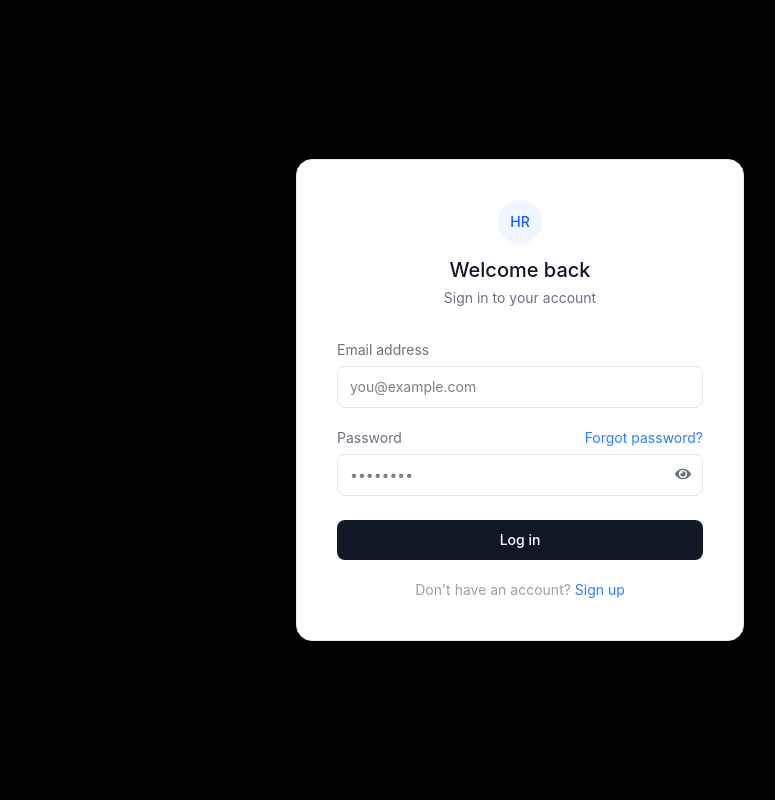
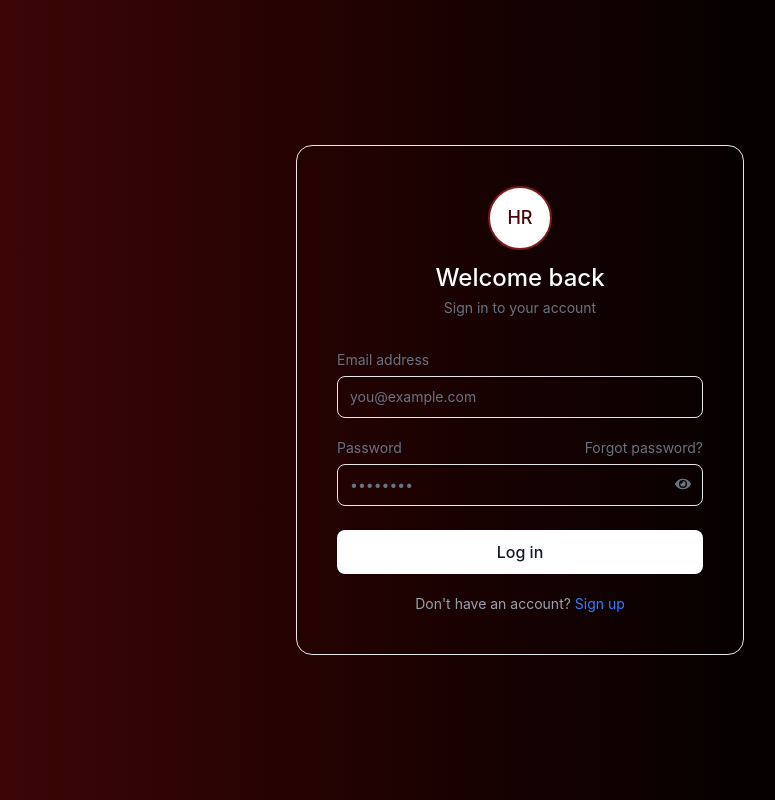
Before and after one commit to nayanbandgar/AI-RESUME-ANALAYZER, a React (Vite) app in the folder frontend/: page /login in a window 1280 px wide. Shown: the whole page, without its empty margins (120-895 px from the left). Built offline with nearby package versions, Linux system fonts and the light colour scheme.

Commit message:
feat: enhance UI across components with improved color schemes and styling adjustments

```diff
--- a/frontend/src/components/landing.jsx
+++ b/frontend/src/components/landing.jsx
@@ -22,7 +22,7 @@ export default function Landing() {
         <div className="flex flex-col gap-3">
           <button
             onClick={() => navigate("/login")}
-            className="w-full py-2.5 bg-white text-gray-900 text-l font-medium rounded-lg  border border-gray-200 hover:border-whitehover:text-white transition-colors hover:scale-105 duration-200  cursor-pointer"
+            className="w-full py-2.5 bg-white text-gray-900 text-l font-medium rounded-lg  border border-gray-200 hover:border-white hover:bg-red-950 hover:text-white transition-colors hover:scale-105 duration-200  cursor-pointer"
           >
             Login
           </button>
--- a/frontend/src/components/login.jsx
+++ b/frontend/src/components/login.jsx
@@ -98,15 +98,15 @@ export default function Login() {
   };
 
   return (
-    <div className="min-h-screen bg-black flex items-center justify-center px-4">
-      <div className="bg-white border border-gray-200 rounded-2xl p-10 w-full max-w-md">
+    <div className="min-h-screen   bg-linear-to-r from-red-950  to-black  flex items-center justify-center px-4">
+      <div className="bg-black-100 border border-gray-200 rounded-2xl p-10 w-full max-w-md">
 
         {/* Header */}
-        <div className="text-center mb-8">
-          <div className="w-11 h-11 rounded-full bg-blue-50 text-blue-600 font-medium text-sm flex items-center justify-center mx-auto mb-3">
+        <div className="text-center mb-8 ">
+          <div className="w-16 h-16 rounded-full bg-white border-red-900 border-2 text-red-950 font-medium text-lg flex items-center justify-center mx-auto mb-3">
             HR
           </div>
-          <h2 className="text-xl font-medium text-gray-900">Welcome back</h2>
+          <h2 className="text-2xl font-medium text-white">Welcome back</h2>
           <p className="text-sm text-gray-500 mt-1">Sign in to your account</p>
         </div>
 
@@ -124,7 +124,7 @@ export default function Login() {
                 email: e.target.value
               })
             }
-            className={`w-full px-3 py-2.5 border rounded-lg text-sm focus:outline-none focus:ring-2 focus:ring-blue-100 ${errors.email ? "border-red-400 focus:border-red-400" : "border-gray-200 focus:border-blue-300"
+            className={`w-full px-3 py-2.5 border text-white placeholder:text-gray-500 rounded-lg text-sm focus:outline-none focus:ring-2 focus:ring-blue-100 ${errors.email ? "border-red-400 focus:border-red-400" : "border-gray-200 focus:border-blue-300"
               }`}
           />
           {errors.email && (
@@ -164,7 +164,7 @@ export default function Login() {
 
 
             </label>
-            <a href="/forgot-password" className="text-sm text-blue-500 hover:underline">
+            <a href="/forgot-password" className="text-sm text-gray-500 hover:underline">
               Forgot password?
             </a>
           </div>
@@ -184,7 +184,7 @@ export default function Login() {
 
               }
 
-              className={`w-full px-3 py-2.5 border rounded-lg text-sm focus:outline-none focus:ring-2 focus:ring-blue-100 ${errors.password
+              className={`w-full px-3 py-2.5 border rounded-lg text-sm  tetx-white placeholder:text-gray-500 focus:outline-none focus:ring-2 focus:ring-blue-100 ${errors.password
                 ? "border-red-400 focus:border-red-400"
                 : "border-gray-200 focus:border-blue-300"
                 }`}
@@ -211,7 +211,7 @@ export default function Login() {
         <button
           type="button"
           onClick={loginUser}
-          className="w-full py-2.5 bg-gray-900 text-white text-sm font-medium rounded-lg hover:bg-gray-700 transition-colors cursor-pointer"
+          className="w-full py-2.5  bg-white text-gray-900 text-l font-medium rounded-lg  hover:bg-red-950 border-gray-200 hover:border-white hover:border-2 hover:text-white transition-colors cursor-pointer"
         >
           Log in
         </button>
--- a/frontend/src/components/sidebar.jsx
+++ b/frontend/src/components/sidebar.jsx
@@ -102,7 +102,7 @@ export default function Sidebar() {
   };
 
   return (
-    <div className="w-56 h-screen bg-white border-r border-gray-100 flex flex-col">
+    <div className="w-56 h-screen bg-red-950  border-r border-gray-100 flex flex-col">
 
       {/* Logo */}
       <div className="px-4 py-5 border-b border-gray-100">
--- a/frontend/src/components/signup.jsx
+++ b/frontend/src/components/signup.jsx
@@ -115,7 +115,7 @@ export default function Signup() {
         {/* Header */}
         <div className="text-center mb-8">
           <div className="w-16 h-16 rounded-full bg-white border-red-900 border-2 text-red-950 font-medium text-lg flex items-center justify-center mx-auto mb-3">
-            AR
+            HR
           </div>
           <h2 className="text-xl font-medium text-white">Create an account</h2>
           <p className="text-sm text-gray-400 mt-1">Sign up to get started</p>
@@ -130,7 +130,7 @@ export default function Signup() {
             placeholder="XYZ"
             value={form.name}
             onChange={handleChange}
-            className={`w-full px-3 py-2.5 border placeholder:text-gray-500 rounded-lg text-sm focus:outline-none focus:ring-2 focus:ring-blue-100 ${errors.name ? "border-red-400" : "border-gray-200 focus:border-blue-300"
+            className={`w-full px-3 py-2.5 border placeholder:text-gray-500 rounded-lg text-sm text-white focus:outline-none focus:ring-2 focus:ring-blue-100 ${errors.name ? "border-red-400" : "border-gray-200 focus:border-blue-300"
               }`}
           />
           {errors.name && <p className="text-xs text-red-500 mt-1.5">⚠ {errors.name}</p>}
@@ -146,7 +146,7 @@ export default function Signup() {
               placeholder="you@example.com"
               value={form.email}
               onChange={handleChange}
-              className={`flex-1 px-3 py-2.5 border placeholder:text-gray-500 rounded-lg text-sm focus:outline-none focus:ring-2 focus:ring-blue-100 ${errors.email ? "border-red-400" : "border-gray-200 focus:border-blue-300"
+              className={`flex-1 px-3 py-2.5 border text-white placeholder:text-gray-500 rounded-lg text-sm focus:outline-none focus:ring-2 focus:ring-blue-100 ${errors.email ? "border-red-400" : "border-gray-200 focus:border-blue-300"
                 }`}
             />
             {/* <button
@@ -227,7 +227,7 @@ export default function Signup() {
               paddingRight: "40px"
 
             }}
-            className={`w-full px-3 py-2.5 border placeholder:text-gray-500 rounded-lg text-sm focus:outline-none focus:ring-2 focus:ring-blue-100 ${errors.password ? "border-red-400" : "border-gray-200 focus:border-blue-300"
+            className={`w-full px-3 py-2.5 border text-white placeholder:text-gray-500 rounded-lg text-sm focus:outline-none focus:ring-2 focus:ring-blue-100 ${errors.password ? "border-red-400" : "border-gray-200 focus:border-blue-300"
 
               }`}
 
@@ -273,7 +273,7 @@ export default function Signup() {
         <button
           type="button"
           onClick={signupUser}
-          className="w-full py-2.5 bg-white text-black text-sm font-medium rounded-lg hover:bg-red-950 hover:text-white transition-colors cursor-pointer"
+          className="w-full py-2.5 bg-white text-black text-l font-medium rounded-lg hover:bg-red-950 border-gray-200 hover:border-white hover:border-2 hover:text-white transition-colors cursor-pointer"
         >
           Create account
         </button>
--- a/frontend/src/components/uploadresume.jsx
+++ b/frontend/src/components/uploadresume.jsx
@@ -59,11 +59,11 @@ const uploadResume = async () => {
 };
   navigate("/analyze")
   return (
-    <div className="max-w-2xl mx-auto">
+    <div className="h-auto w-full bg-black mx-auto">
 
       <div className="mb-6">
-        <h1 className="text-xl font-medium text-gray-900">Upload Resumes</h1>
-        <p className="text-sm text-gray-400 mt-1">Upload PDF or DOC files to analyze.</p>
+        <h1 className="text-xl font-medium text-center text-gray-100">Upload Resumes</h1>
+        <p className="text-sm text-gray-400  text-center mt-1">Upload PDF or DOC files to analyze.</p>
       </div>
 
       {/* Drop Zone */}
@@ -71,7 +71,7 @@ const uploadResume = async () => {
         onDragOver={(e) => { e.preventDefault(); setDragging(true); }}
         onDragLeave={() => setDragging(false)}
         onDrop={handleDrop}
-        className={`border-2 border-dashed rounded-xl p-10 text-center transition-colors mb-5 ${dragging ? "border-blue-400 bg-blue-50" : "border-gray-200 bg-white"
+        className={`border-2 border-dashed rounded-xl  w-3xl p-14 text-center transition-colors mb-5 ${dragging ? "border-blue-400 bg-blue-50" : "border-gray-200 bg-white"
           }`}
       >
         <svg className="mx-auto mb-3" width="32" height="32" viewBox="0 0 24 24" fill="none" stroke="#9ca3af" strokeWidth="1.5" strokeLinecap="round">
```
